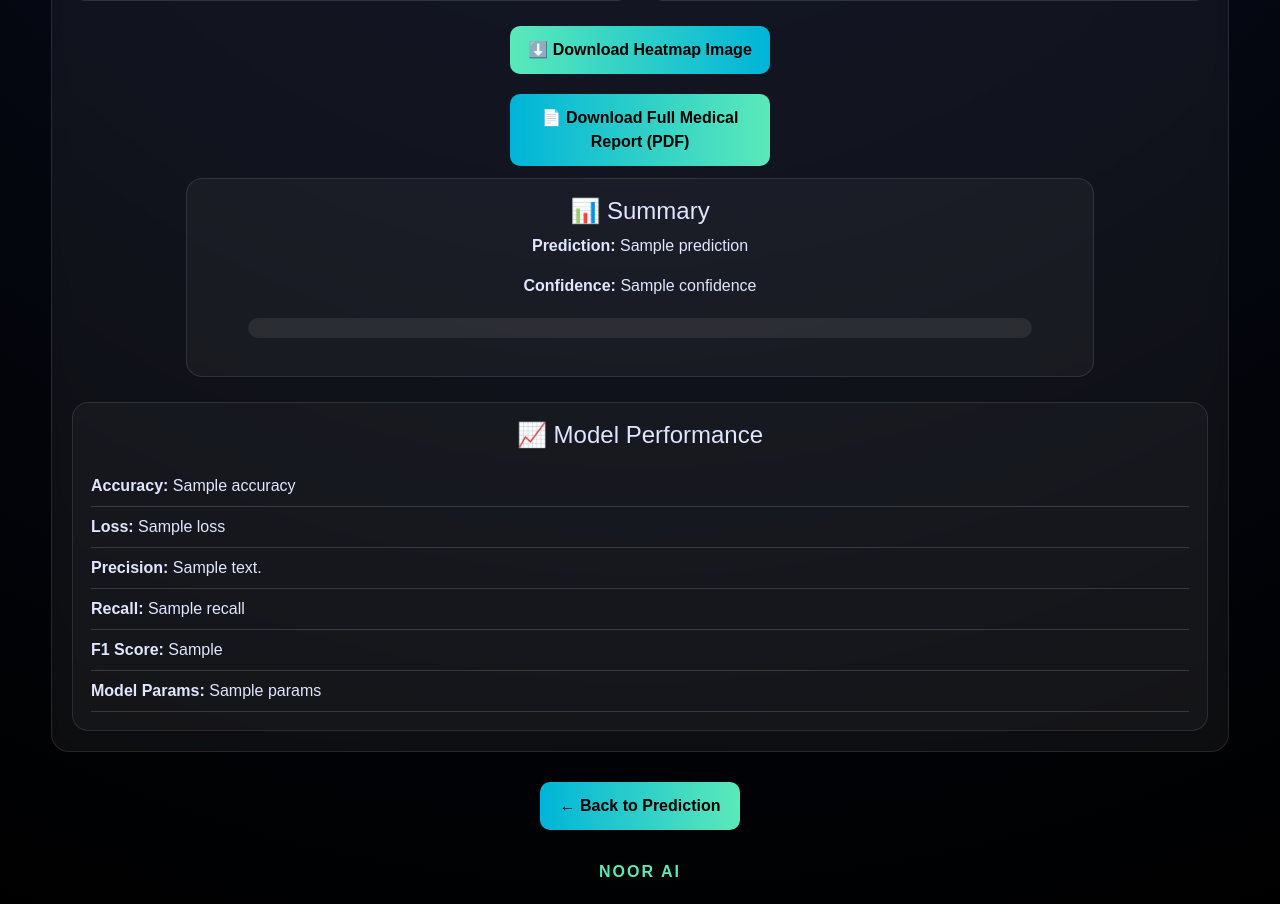
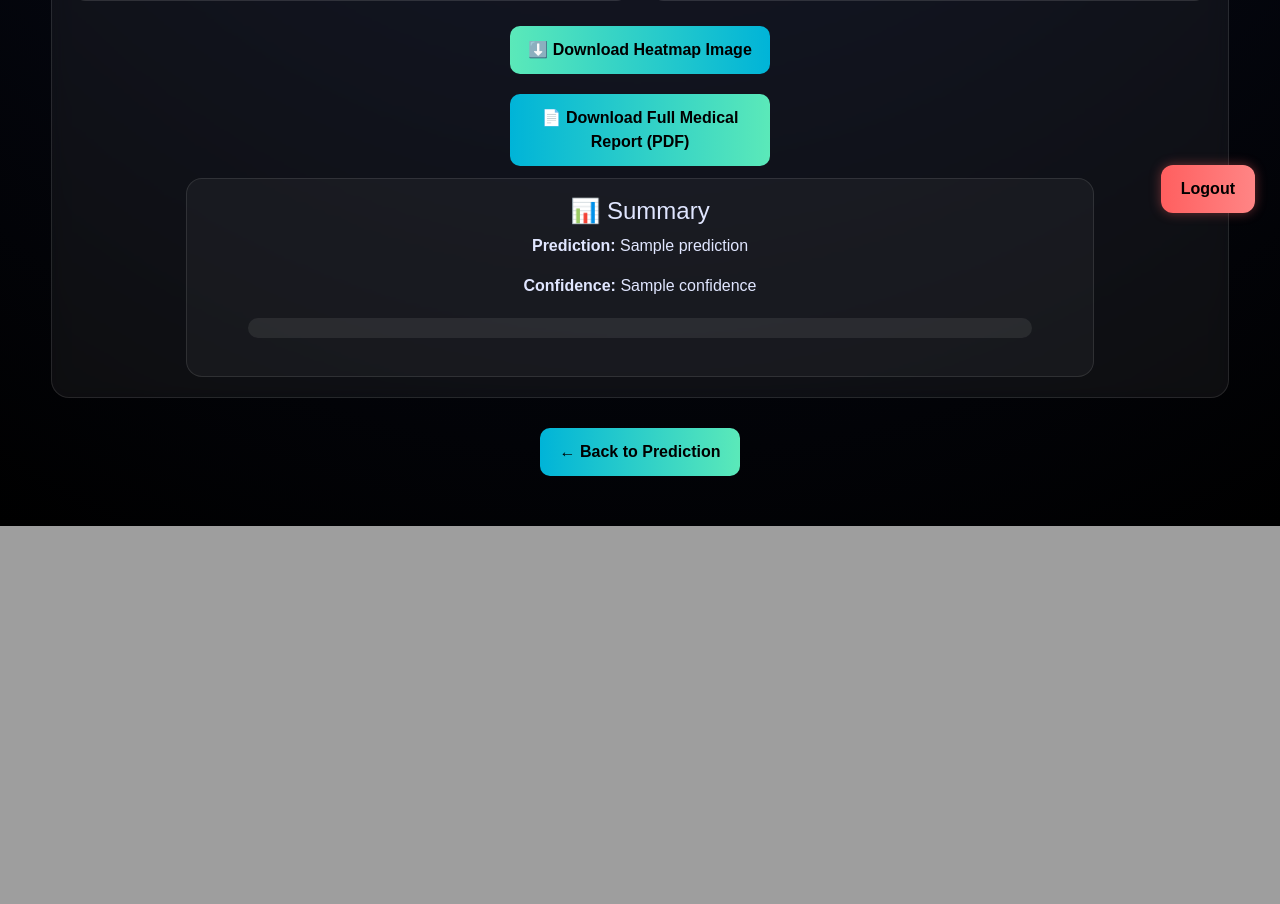
Before and after one commit to gurnoor56/Kidney-disease-classification-with-mlflow-dvc, a Flask app: template templates/heatmap.html in a window 1280 px wide. Shown: the part 562-1466 px from the top of the page. After the commit the page ends 1088 px from the top, so only its background shows below. Run offline with Flask 3, Linux system fonts and the light colour scheme; the template is opened without the code that fills it: most values are stand-ins (such as "Sample title", 1, 10 or a date in 2020).

Commit message:
kiiiii haal ae

```diff
--- a/templates/heatmap.html
+++ b/templates/heatmap.html
@@ -23,6 +23,22 @@
       color: var(--fg);
       font-family: 'Poppins', sans-serif;
       padding: 20px;
+      position: relative;
+    }
+
+    /* 🔥 NEW — Logout Button */
+    .logout-btn {
+      position: fixed;
+      bottom: 25px;
+      right: 25px;
+      background: linear-gradient(90deg, #ff5f5f, #ff8585);
+      padding: 12px 20px;
+      border-radius: 12px;
+      color: #000;
+      font-weight: 700;
+      text-decoration: none;
+      box-shadow: 0 0 12px rgba(255, 100, 100, 0.4);
+      z-index: 999;
     }
 
     h2 {
@@ -97,20 +113,6 @@
       transition: width 1.4s ease-in-out;
     }
 
-    .performance-box {
-      margin-top: 25px;
-      padding: 18px;
-      border-radius: 16px;
-      background: rgba(255,255,255,0.03);
-      border: 1px solid var(--border);
-    }
-
-    .metric {
-      font-size: 16px;
-      padding: 8px 0;
-      border-bottom: 1px solid rgba(255,255,255,0.15);
-    }
-
     .download-btn {
       display: block;
       width: 260px;
@@ -159,18 +161,13 @@
       border: 1px solid rgba(0, 210, 138, 0.3);
       color: #00ffbf;
     }
-
-    .noor-logo {
-      text-align: center;
-      margin-top: 15px;
-      color: var(--accent2);
-      font-weight: 700;
-      letter-spacing: 2px;
-    }
   </style>
 </head>
 
 <body>
+
+<!-- 🔥 LOGOUT BUTTON (Always Visible) -->
+<a href="/logout" class="logout-btn">Logout</a>
 
 <h2>🧠 NOOR AI — Heatmap Analysis</h2>
 
@@ -186,18 +183,18 @@
 
       <div class="summary-box">
         <h4>📊 Summary</h4>
-
         <p><b>Prediction:</b> {{ data.prediction }}</p>
         <p><b>Confidence:</b> {{ data.confidence }}</p>
 
         <div class="confidence-container">
           <div class="confidence-bar" id="confBar"></div>
         </div>
+      </div>
 
-        <p style="margin-top:10px;color:#5be9b9;">
-          Heatmap not generated because kidney appears <b>Normal</b>.
-        </p>
-      </div>
+      <a href="/download_report" class="report-btn">
+        📄 Download Full Medical Report (PDF)
+      </a>
+
     </div>
 
   {% else %}
@@ -236,29 +233,16 @@
 
   {% endif %}
 
-  <div class="performance-box">
-    <h4 class="text-center mb-3">📈 Model Performance</h4>
-
-    <div class="metric"><b>Accuracy:</b> {{ data.accuracy }}</div>
-    <div class="metric"><b>Loss:</b> {{ data.loss }}</div>
-    <div class="metric"><b>Precision:</b> {{ data.precision }}</div>
-    <div class="metric"><b>Recall:</b> {{ data.recall }}</div>
-    <div class="metric"><b>F1 Score:</b> {{ data.f1 }}</div>
-    <div class="metric"><b>Model Params:</b> {{ data.params }}</div>
-  </div>
-
 </div>
 
 <a href="/" class="back-btn">← Back to Prediction</a>
-
-<div class="noor-logo">NOOR AI</div>
 
 <script>
   const bar = document.getElementById("confBar");
   if (bar) {
       let conf = "{{ data.confidence }}".replace('%','');
       conf = parseFloat(conf);
-      setTimeout(() => { bar.style.width = conf + "%"; }, 300);
+      bar.style.width = conf + "%";
   }
 </script>
 
```
Also changed, not shown: inputImage.jpg, static/gradcam_result.jpg, static/original.jpg, 3 other files.
